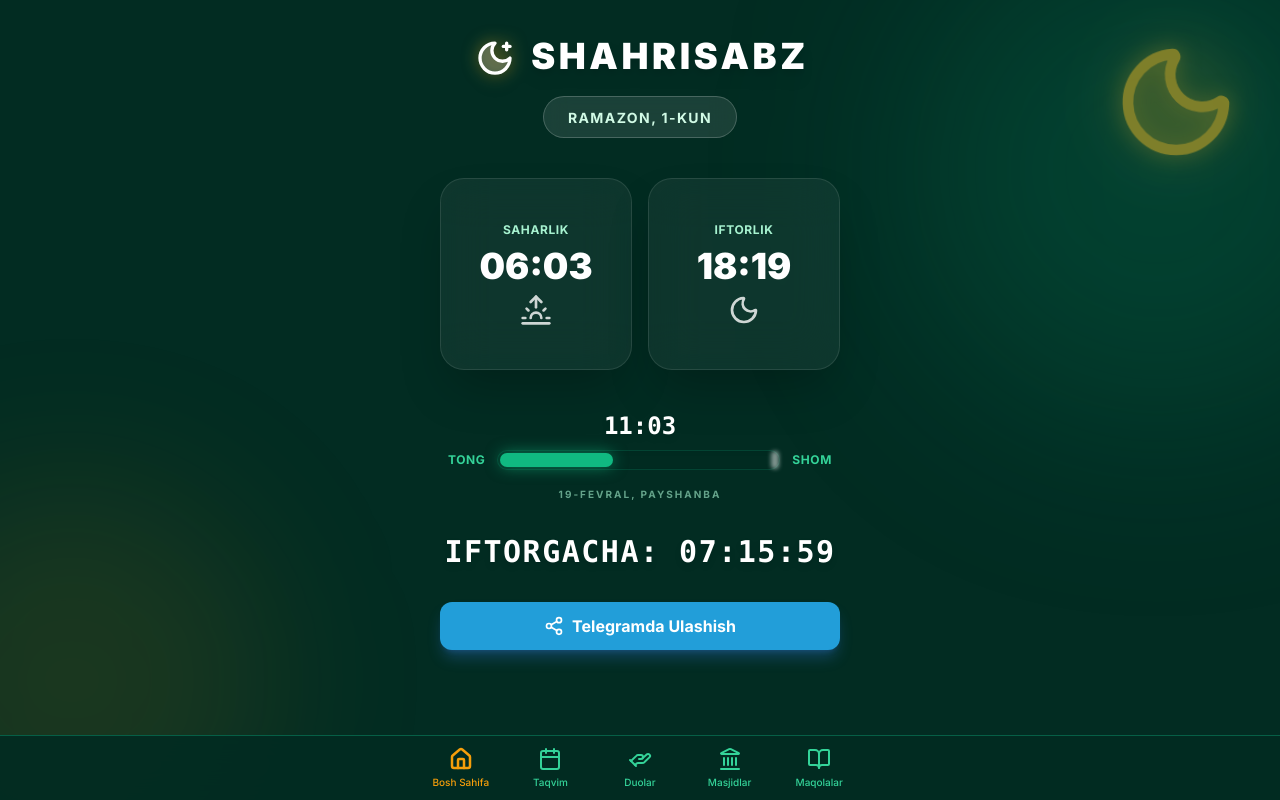
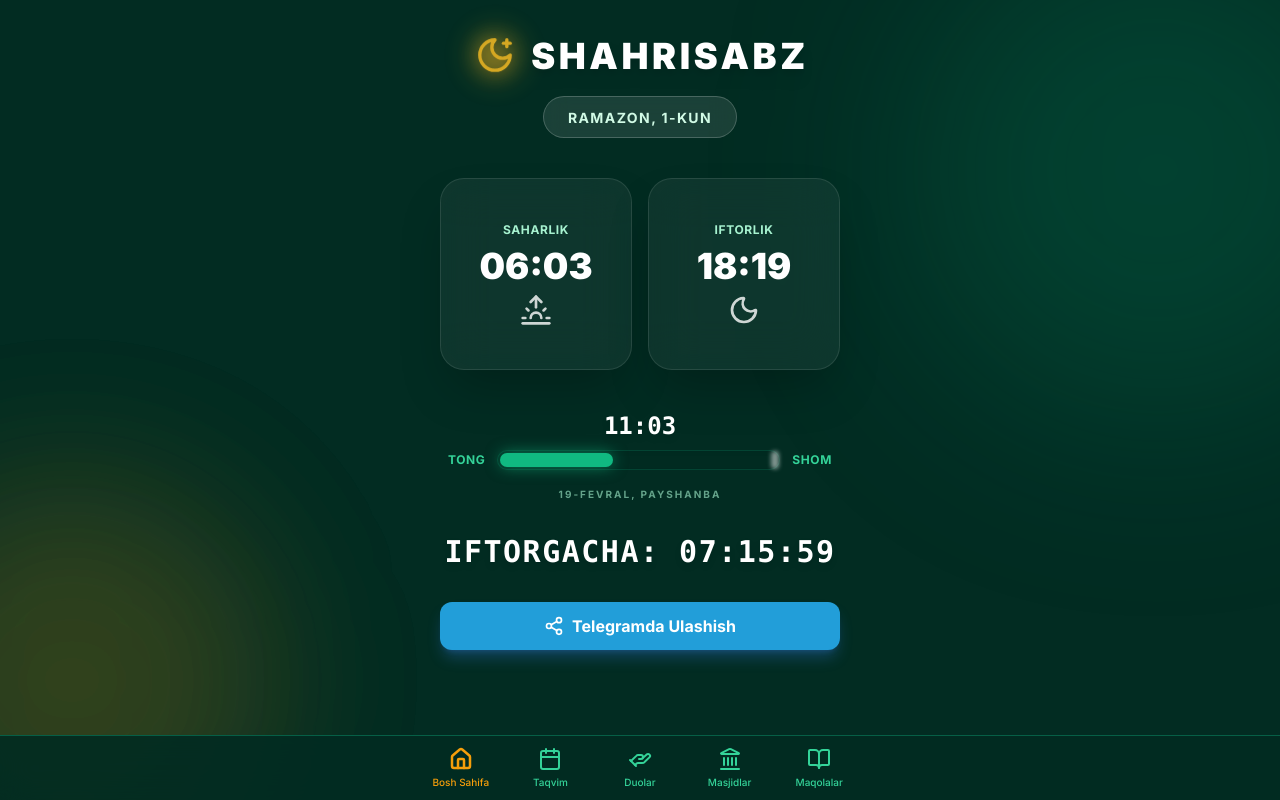
Before and after one commit to layzzbe/ShahrisabzRamazon-2026, a Next.js app: page / in a window 1280 px wide. Built offline with nearby package versions, Linux system fonts and the light colour scheme; a web font is replaced by a local one.

Commit message:
Final header icon styling

```diff
--- a/app/page.tsx
+++ b/app/page.tsx
@@ -3,7 +3,6 @@
 import { useEffect, useState } from "react";
 import { useRamadan } from "@/context/RamadanContext";
 import { Sunrise, Moon, Landmark, Share2 } from "lucide-react";
-import FloatingMoon from "@/components/FloatingMoon";
 import { motion } from "framer-motion";
 
 const uzbekDays = ['YAKSHANBA', 'DUSHANBA', 'SESHANBA', 'CHORSHANBA', 'PAYSHANBA', 'JUMA', 'SHANBA'];
@@ -103,7 +102,7 @@ export default function Home() {
             <div className="absolute top-[-10%] right-[-10%] w-[500px] h-[500px] bg-emerald-600/20 rounded-full blur-[100px] pointer-events-none" />
             <div className="absolute bottom-[-10%] left-[-10%] w-[400px] h-[400px] bg-gold-500/10 rounded-full blur-[80px] pointer-events-none" />
 
-            <FloatingMoon />
+            <div className="absolute bottom-[-10%] left-[-10%] w-[400px] h-[400px] bg-gold-500/10 rounded-full blur-[80px] pointer-events-none" />
 
             <div className="max-w-md mx-auto px-6 py-8 relative z-10 flex flex-col h-full">
                 {/* Header */}
@@ -111,11 +110,15 @@ export default function Home() {
                     <h1 className="text-4xl font-black tracking-widest text-white mb-4 drop-shadow-lg flex items-center justify-center gap-3">
                         {/* Animated Neon Moon Icon */}
                         <motion.div
-                            animate={{ y: [-3, 3, -3] }}
-                            transition={{ duration: 4, repeat: Infinity, ease: "easeInOut" }}
+                            animate={{
+                                y: [-2, 2, -2],
+                                scale: [1, 1.05, 1],
+                                opacity: [0.8, 1, 0.8]
+                            }}
+                            transition={{ duration: 3, repeat: Infinity, ease: "easeInOut" }}
                             className="relative flex items-center justify-center w-12 h-12"
                         >
-                            <div className="absolute inset-0 bg-gold-400/20 blur-md rounded-full" />
+                            <div className="absolute inset-0 bg-amber-400/30 blur-lg rounded-full" />
                             <svg
                                 viewBox="0 0 24 24"
                                 fill="none"
@@ -123,7 +126,7 @@ export default function Home() {
                                 strokeWidth="2"
                                 strokeLinecap="round"
                                 strokeLinejoin="round"
-                                className="w-10 h-10 text-gold-400 drop-shadow-[0_0_8px_rgba(251,191,36,0.6)]"
+                                className="w-10 h-10 text-amber-400 drop-shadow-[0_0_10px_rgba(251,191,36,0.8)]"
                             >
                                 <path d="M12 3a6 6 0 0 0 9 9 9 9 0 1 1-9-9Z" fill="currentColor" fillOpacity="0.2" />
                                 <path d="M19 3v4" />
```
